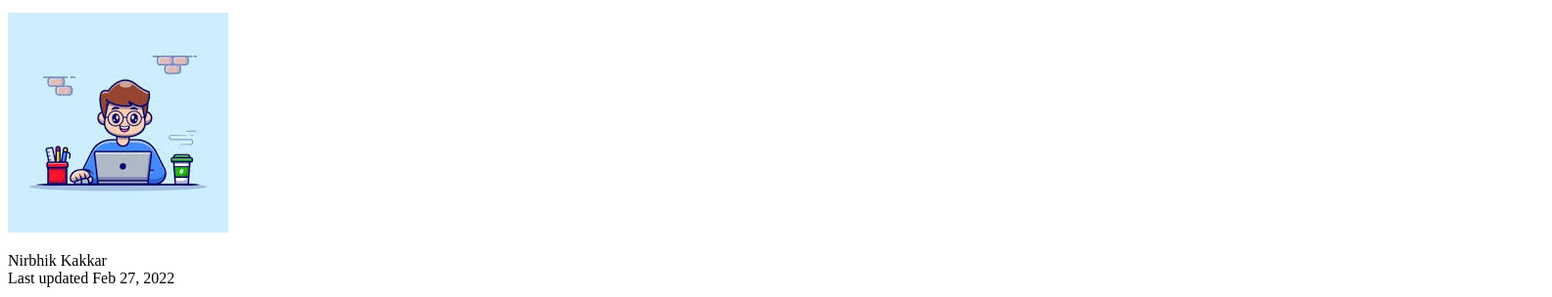
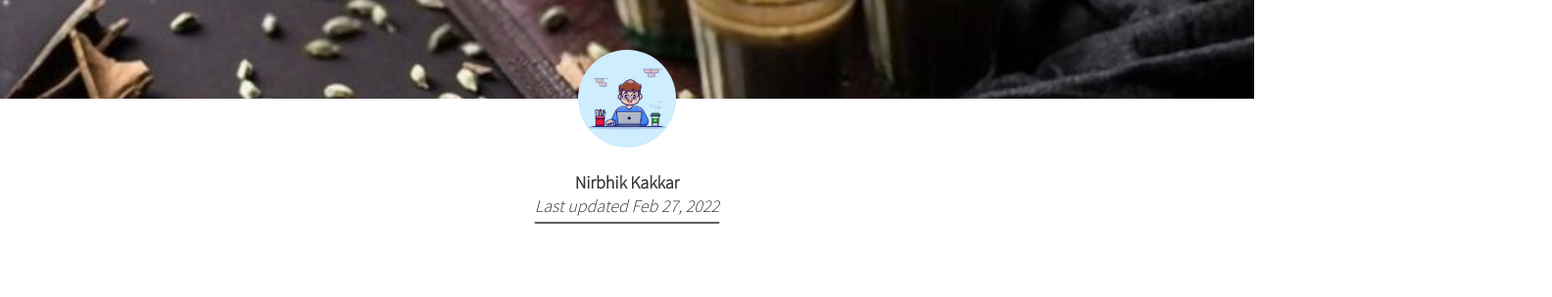
Before and after one commit to Nirbhik16/Famous_Tea_Spots.gihub.io, a plain HTML site: page my-list.html in a window 1280 px wide. Shown: the part 399-703 px from the top of the page at 98% size, 1584 px wide, since content can reach past the window. Drawn offline with Linux system fonts and the light colour scheme.

Commit message:
Update my-list.html

```diff
--- a/my-list.html
+++ b/my-list.html
@@ -5,7 +5,7 @@
     <meta http-equiv="X-UA-Compatible" content="IE=edge">
     <meta name="viewport" content="width=device-width, initial-scale=1.0">
     <title>Document</title>
-    <link rel="stylesheet" href="similar_webpage.css">
+    <link rel="stylesheet" href="my-list-style.css">
     <link rel="preconnect" href="https://fonts.googleapis.com">
 <link rel="preconnect" href="https://fonts.gstatic.com" crossorigin>
 <link href="https://fonts.googleapis.com/css2?family=Roboto+Slab&display=swap" rel="stylesheet">
```
